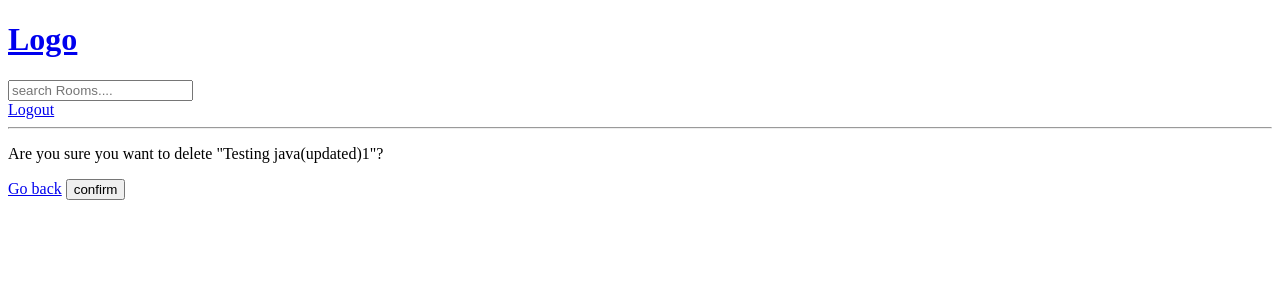
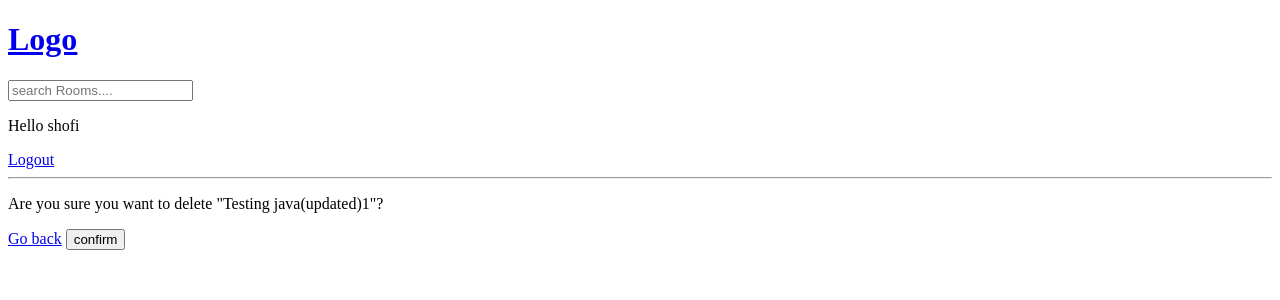
Before and after one commit to mdshofiullah/DiscussApp, a Django app: page /delete-room/4 in a window 1280 px wide. Shown: the top 300 px of the page. Run offline with Django 4.2, Linux system fonts and the light colour scheme; a user stored in the database is signed in; data comes from the database, SQL or seed files in the repository.

Commit message:
view registered user on view

```diff
--- a/templates/navbar.html
+++ b/templates/navbar.html
@@ -8,6 +8,8 @@
 
 {% if request.user.is_authenticated %}
 
+<p>Hello {{request.user}}</p>
+
 <a href="{% url 'logout' %}">Logout</a>
 {% else %}
 
```
